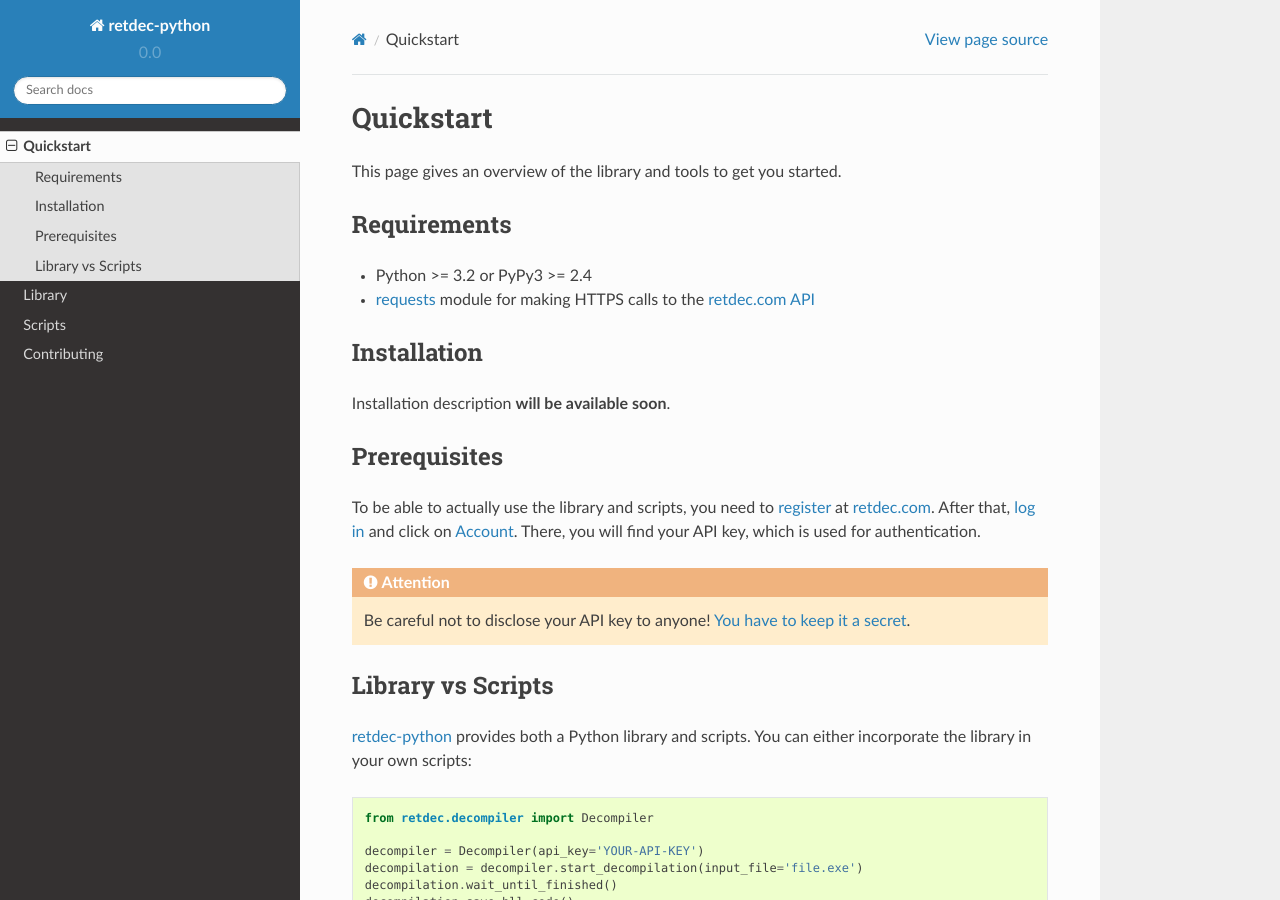
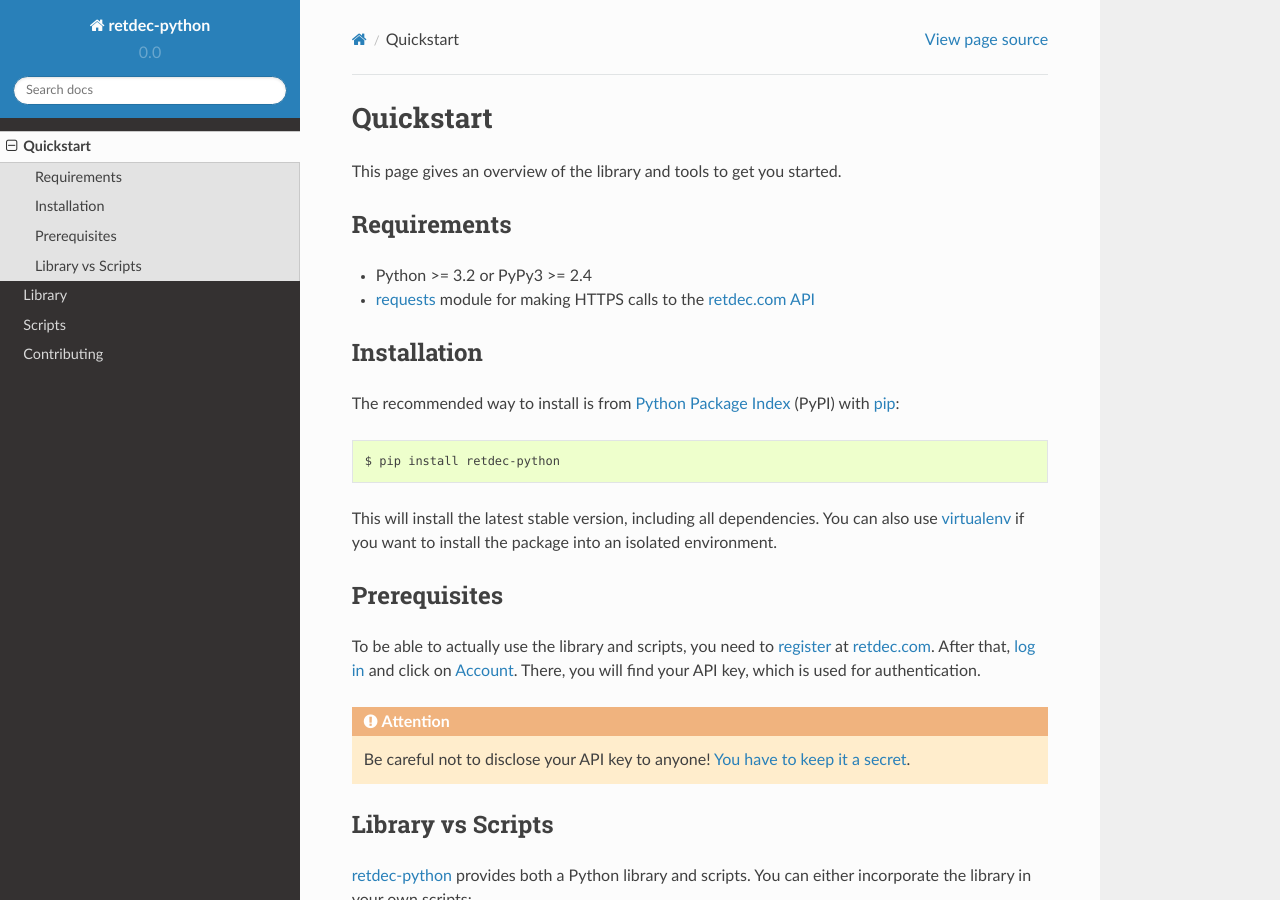
Before and after one commit to s3rvac/retdec-python, a Sphinx documentation site: the page built from docs/quickstart.rst, in a window 1280 px wide and 900 px high. Built offline with Sphinx 7.4.7 and the Read the Docs theme 2.0.0, drawn with Linux system fonts in a browser that asks for light colours.

Commit message:
Add installation description into README and documentation.

```diff
--- a/docs/quickstart.rst
+++ b/docs/quickstart.rst
@@ -14,7 +14,13 @@ Requirements
 Installation
 ------------
 
-Installation description **will be available soon**.
+The recommended way to install is from `Python Package Index <https://pypi.python.org>`_ (PyPI) with `pip <http://www.pip-installer.org/>`_:
+
+.. code-block:: shell
+
+    $ pip install retdec-python
+
+This will install the latest stable version, including all dependencies. You can also use `virtualenv <https://docs.python.org/3/tutorial/venv.html>`_ if you want to install the package into an isolated environment.
 
 Prerequisites
 -------------
```
Also changed, not shown: README.rst (+7 -1 lines).
